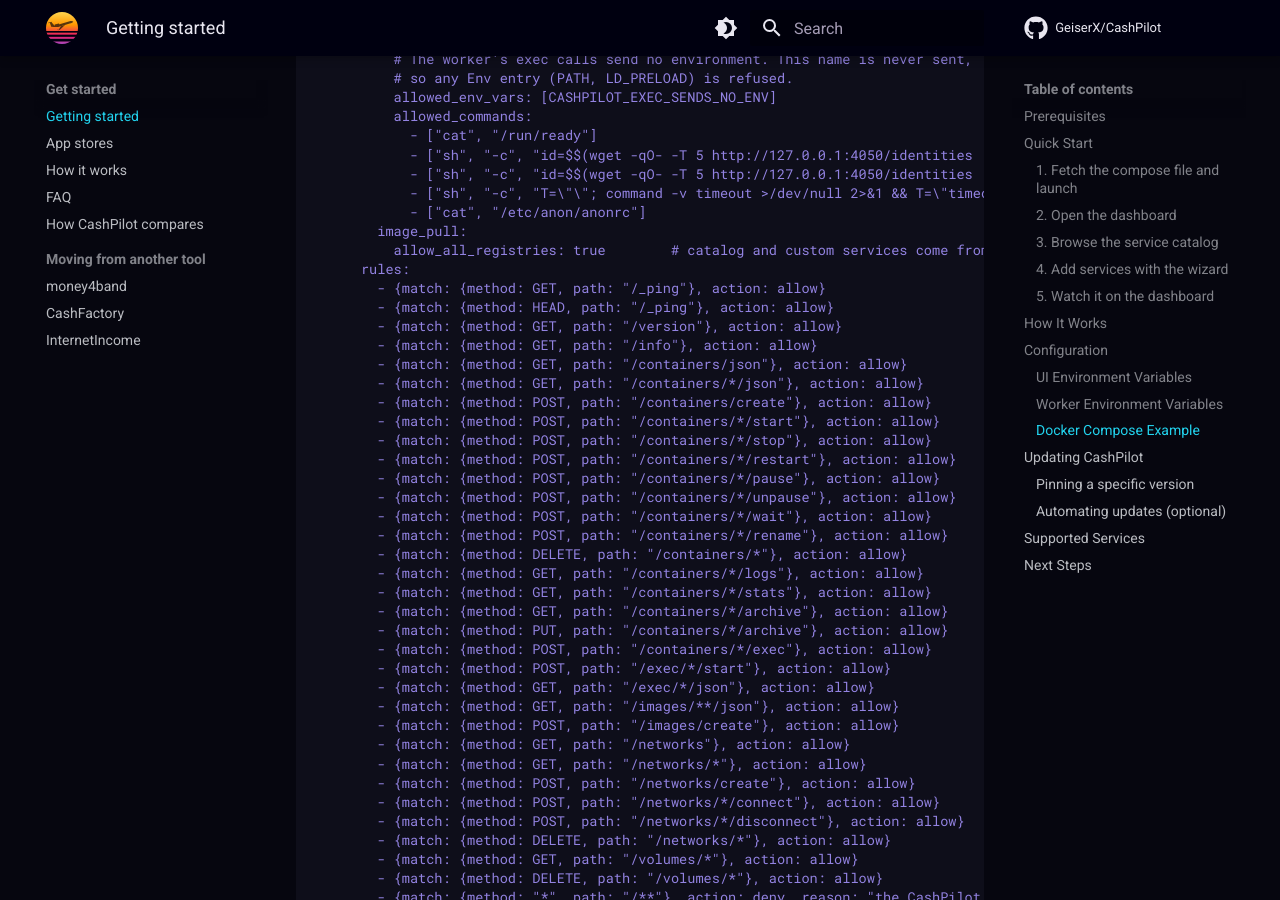
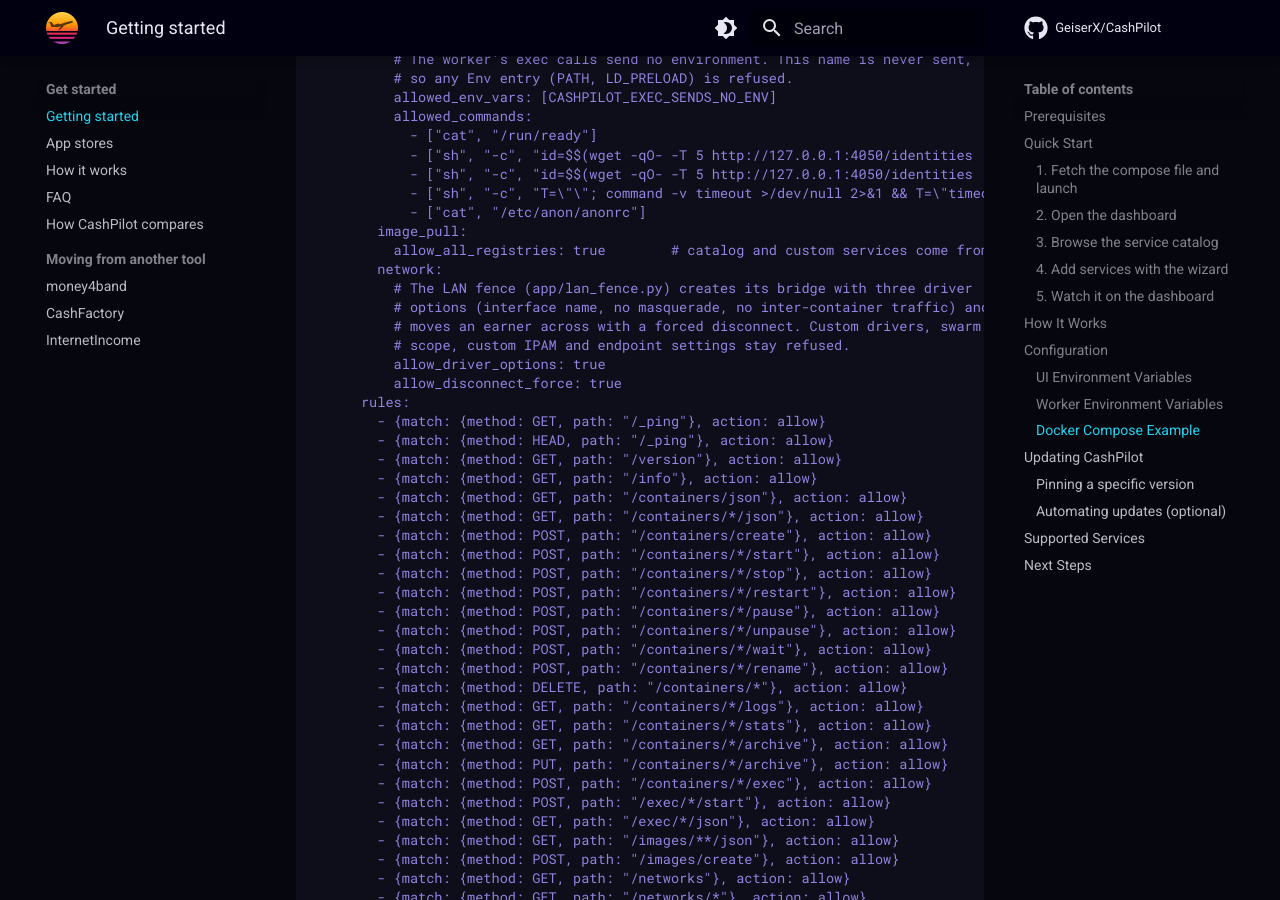
Before and after one commit to GeiserX/CashPilot, an MkDocs documentation site: the page built from docs/getting-started.md, in a window 1280 px wide and 900 px high, scrolled down 9366 px. Built offline with MkDocs 1.6.1 and Material for MkDocs 9.7.7, drawn with Linux system fonts in a browser that asks for light colours; comment, search, counter and statistics services are not loaded; some of the changed text lies outside the part shown.

Commit message:
fix(proxy): let the fence create its bridge with driver options and move earners with a forced disconnect

```diff
--- a/docker-compose.build.yml
+++ b/docker-compose.build.yml
@@ -113,7 +113,7 @@
       - DOCKER_HOST=unix:///run/cashpilot-docker/docker.sock
       # The proxy policy's fingerprint (scripts/socket_proxy_policy.py), so the
       # worker can say when its image needs a newer policy than this file has.
-      - CASHPILOT_PROXY_POLICY=d798d33594bf7e59
+      - CASHPILOT_PROXY_POLICY=ec66faec71f2e7ac
       # The same two values the proxy gets, so the worker can say what to set
       # before the proxy refuses (the in-app update, a host-folder bind).
       - CASHPILOT_COMPOSE_DIR=${CASHPILOT_COMPOSE_DIR:-}
@@ -213,6 +213,13 @@
             - ["cat", "/etc/anon/anonrc"]
         image_pull:
           allow_all_registries: true        # catalog and custom services come from many registries
+        network:
+          # The LAN fence (app/lan_fence.py) creates its bridge with three driver
+          # options (interface name, no masquerade, no inter-container traffic) and
+          # moves an earner across with a forced disconnect. Custom drivers, swarm
+          # scope, custom IPAM and endpoint settings stay refused.
+          allow_driver_options: true
+          allow_disconnect_force: true
       rules:
         - {match: {method: GET, path: "/_ping"}, action: allow}
         - {match: {method: HEAD, path: "/_ping"}, action: allow}
--- a/docker-compose.fleet.yml
+++ b/docker-compose.fleet.yml
@@ -173,7 +173,7 @@
       - DOCKER_HOST=unix:///run/cashpilot-docker/docker.sock
       # The proxy policy's fingerprint (scripts/socket_proxy_policy.py), so the
       # worker can say when its image needs a newer policy than this file has.
-      - CASHPILOT_PROXY_POLICY=d798d33594bf7e59
+      - CASHPILOT_PROXY_POLICY=ec66faec71f2e7ac
       # The same two values the proxy gets, so the worker can say what to set
       # before the proxy refuses (the in-app update, a host-folder bind).
       - CASHPILOT_COMPOSE_DIR=${CASHPILOT_COMPOSE_DIR:-}
@@ -281,6 +281,13 @@
             - ["cat", "/etc/anon/anonrc"]
         image_pull:
           allow_all_registries: true        # catalog and custom services come from many registries
+        network:
+          # The LAN fence (app/lan_fence.py) creates its bridge with three driver
+          # options (interface name, no masquerade, no inter-container traffic) and
+          # moves an earner across with a forced disconnect. Custom drivers, swarm
+          # scope, custom IPAM and endpoint settings stay refused.
+          allow_driver_options: true
+          allow_disconnect_force: true
       rules:
         - {match: {method: GET, path: "/_ping"}, action: allow}
         - {match: {method: HEAD, path: "/_ping"}, action: allow}
--- a/docker-compose.yml
+++ b/docker-compose.yml
@@ -181,7 +181,7 @@
       - DOCKER_HOST=unix:///run/cashpilot-docker/docker.sock
       # The proxy policy's fingerprint (scripts/socket_proxy_policy.py), so the
       # worker can say when its image needs a newer policy than this file has.
-      - CASHPILOT_PROXY_POLICY=d798d33594bf7e59
+      - CASHPILOT_PROXY_POLICY=ec66faec71f2e7ac
       # The same two values the proxy gets, so the worker can say what to set
       # before the proxy refuses (the in-app update, a host-folder bind).
       - CASHPILOT_COMPOSE_DIR=${CASHPILOT_COMPOSE_DIR:-}
@@ -285,6 +285,13 @@
             - ["cat", "/etc/anon/anonrc"]
         image_pull:
           allow_all_registries: true        # catalog and custom services come from many registries
+        network:
+          # The LAN fence (app/lan_fence.py) creates its bridge with three driver
+          # options (interface name, no masquerade, no inter-container traffic) and
+          # moves an earner across with a forced disconnect. Custom drivers, swarm
+          # scope, custom IPAM and endpoint settings stay refused.
+          allow_driver_options: true
+          allow_disconnect_force: true
       rules:
         - {match: {method: GET, path: "/_ping"}, action: allow}
         - {match: {method: HEAD, path: "/_ping"}, action: allow}
--- a/docs/security-defaults.md
+++ b/docs/security-defaults.md
@@ -200,7 +200,9 @@
   hand, and the folder is not bindable at all.
 - Create, attach, detach and delete Docker networks. The LAN fence needs this
   to build `cashpilot-isolated` and move earners onto it, and sockguard 2.4.5
-  cannot limit it to that one network. It adds little reach, since the worker
+  cannot limit it to that one network. The proxy lets bridge driver options and
+  a forced disconnect through, because the fence uses both; custom drivers,
+  swarm scope, custom address plans and endpoint settings stay refused. It adds little reach, since the worker
   can already start a container on host networking, but a compromised worker
   can take an earner off the fence or delete a network another app uses.
 - Start a container in the host's cgroup namespace. The Activity reader of a
```
Also changed, not shown: docker-compose.worker.yml (+8 -1 lines), 2 other files.
